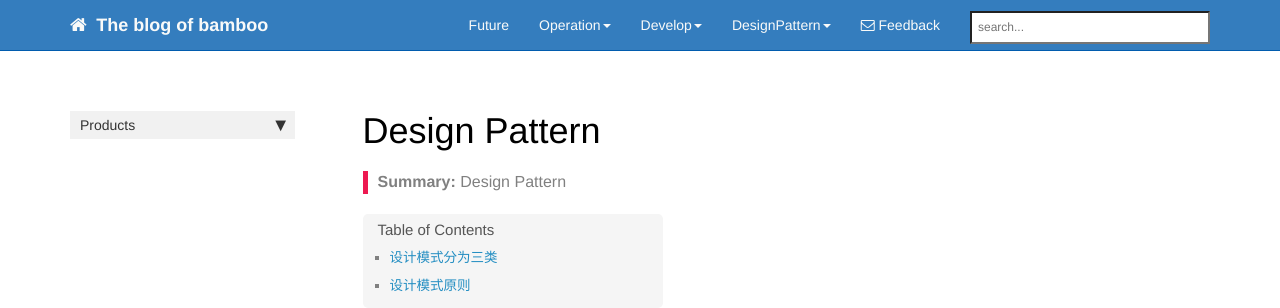
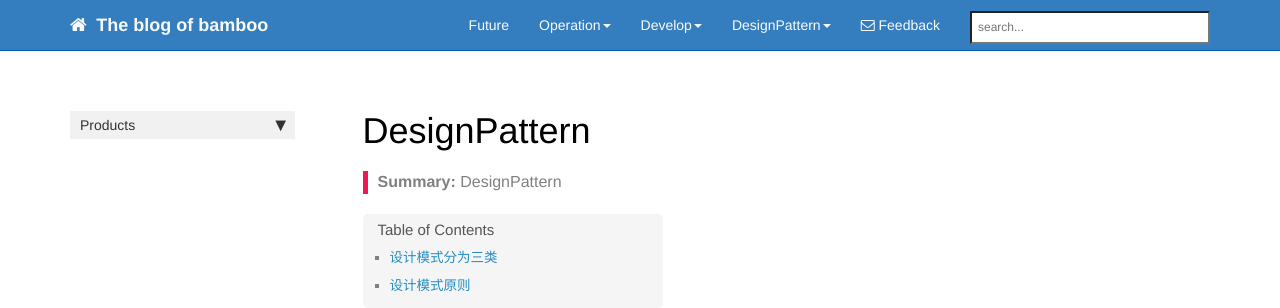
Before and after one commit to bamboo88/blog, a Jekyll site: the page built from pages/DesignPattern/design_all.md, in a window 1280 px wide and 1358 px high. Shown: the top 308 px of the window. Built offline with Jekyll 4.4.1, drawn with Linux system fonts in a browser that asks for light colours; nearby versions of some CDN libraries; comment, search, counter and statistics services are not loaded.

Commit message:
add design pattern

```diff
--- a/_data/topnav.yml
+++ b/_data/topnav.yml
@@ -33,4 +33,4 @@ topnav_dropdowns:
     - title: DesignPattern
       folderitems:
         - title: DesignPattern
-          url: /design_pattern.html
+          url: /design_pattern_introduction.html
--- a/pages/DesignPattern/design_all.md
+++ b/pages/DesignPattern/design_all.md
@@ -1,7 +1,7 @@
 ---
-title: Design Pattern
+title: DesignPattern
 keywords: sample
-summary: "Design Pattern"
+summary: "DesignPattern"
 sidebar: python_design
 permalink: design_all.html
 folder: DesignPattern
--- a/pages/DesignPattern/design_pattern.html
+++ b/pages/DesignPattern/design_pattern_introduction.html
@@ -3,7 +3,7 @@ title: Design Pattern
 keywords: mydoc
 sidebar: python_design
 toc: false
-permalink: design_pattern.html
+permalink: design_pattern_introduction.html
 folder: DesignPattern
 ---
 
```
